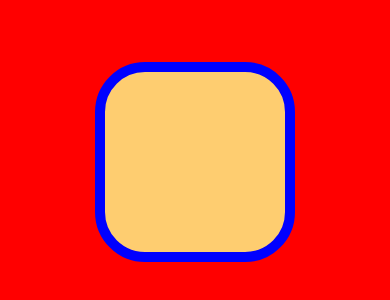
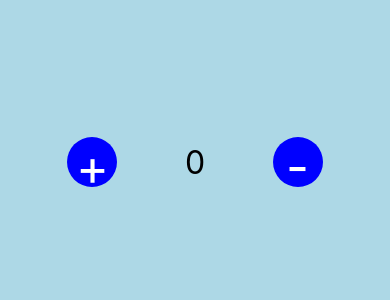
Before and after one commit to khmuhib/react-native-learn, a React Native app: screen / in a window 390 px wide. Shown: the part 260-560 px from the top of the page. Built offline with nearby package versions, Linux system fonts and the light colour scheme.

Commit message:
state_counter

```diff
--- a/App.js
+++ b/App.js
@@ -1,16 +1,55 @@
-import { Text, View } from 'react-native'
-import React, { Component } from 'react'
-import { customStyle } from './style'
+import { View, Text, StyleSheet, TouchableOpacity } from 'react-native'
+import React, { useState } from 'react'
 
-export default class App extends Component {
-  render() {
-    return (
-      <>
-        <View style={customStyle.container}>
-          <View style={customStyle.square}></View>
+export default function App() {
+  const [counter, setCounter] = useState(0)
+
+  const increment = () => {
+    setCounter(counter+1)
+  }
+  const decrement = () => {
+    setCounter(counter-1)
+  }
+
+  return (
+    <View style={style.container}>
+      <TouchableOpacity onPress={increment}>
+        <View style={style.customButton}>
+          <Text style={style.buttonText}>+</Text>
         </View>
-      </>
+      </TouchableOpacity>
 
-    )
+      <Text style={style.counterText}>{counter}</Text>
+      <TouchableOpacity onPress={decrement}>
+        <View style={style.customButton}>
+          <Text style={style.buttonText}>-</Text>
+        </View>
+      </TouchableOpacity>
+    </View>
+  )
+}
+
+const style = StyleSheet.create({
+  container: {
+    flex: 1,
+    backgroundColor: 'lightblue',
+    justifyContent: 'center',
+    alignItems: 'center',
+    flexDirection: 'row',
+    justifyContent: 'space-evenly'
+  },
+  customButton: {
+    backgroundColor: 'blue',
+    height: 50,
+    width: 50,
+    borderRadius: 50,
+  },
+  buttonText: {
+    color: 'white',
+    fontSize: 50,
+    textAlign: 'center'
+  },
+  counterText: {
+    fontSize: 32,
   }
-}
+})
```
